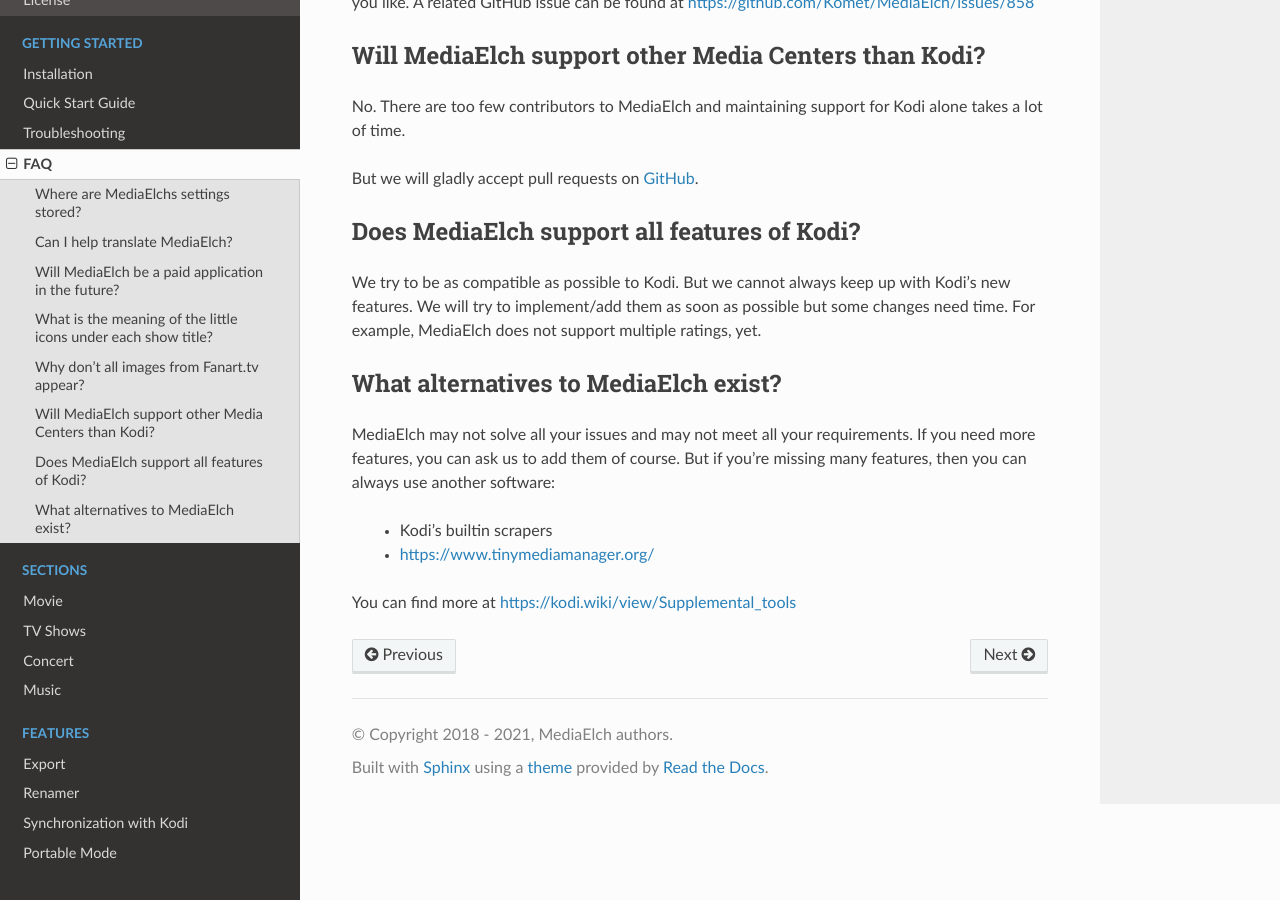
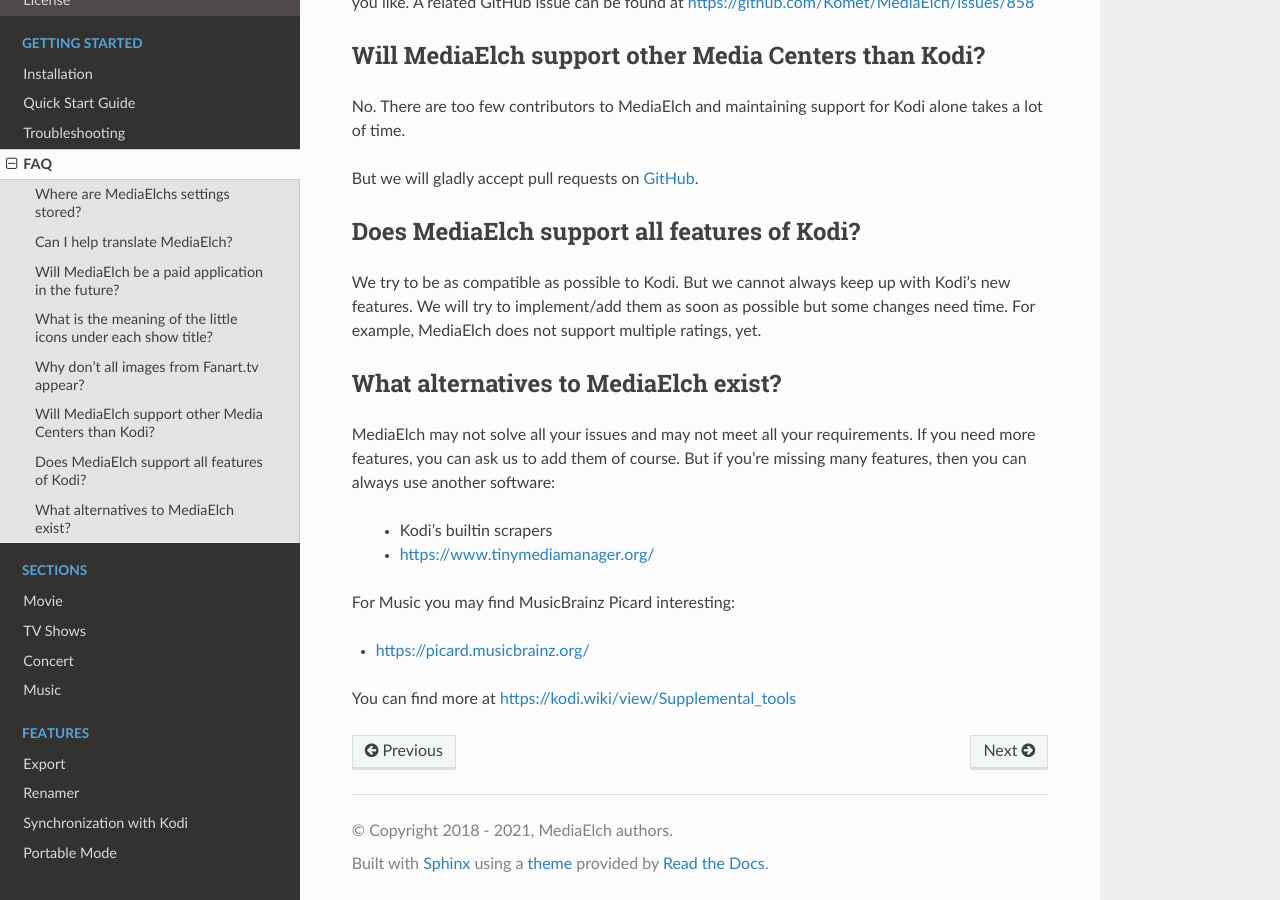
Before and after one commit to mediaelch/mediaelch-doc, a Sphinx documentation site: the page built from docs/source/faq.rst, in a window 1280 px wide and 900 px high, scrolled down 1639 px. Built offline with Sphinx 7.4.7 and the Read the Docs theme 2.0.0, drawn with Linux system fonts in a browser that asks for light colours; pages that are not in the unit, such as notebooks, are missing from menus.

Commit message:
[FAQ] Add Music Alternative

```diff
--- a/docs/source/faq.rst
+++ b/docs/source/faq.rst
@@ -97,6 +97,10 @@
  - Kodi's builtin scrapers
  - https://www.tinymediamanager.org/
 
+For Music you may find MusicBrainz Picard  interesting:
+
+- https://picard.musicbrainz.org/
+
 You can find more at https://kodi.wiki/view/Supplemental_tools
 
 .. _GitHub: https://github.com/Komet/MediaElch
```
